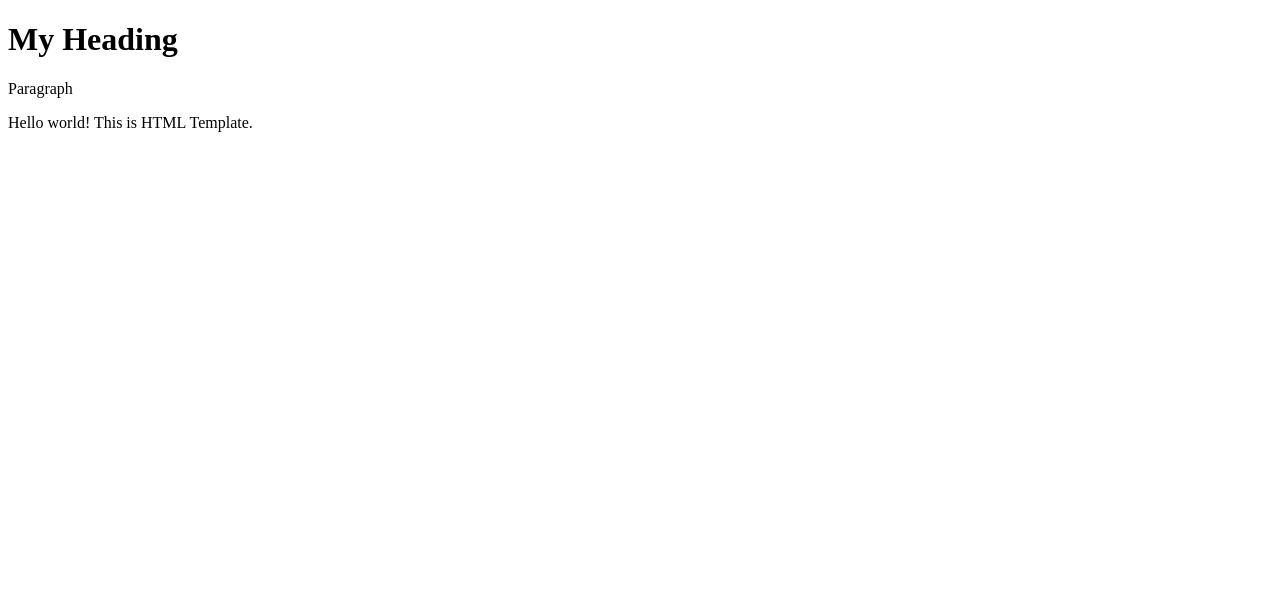
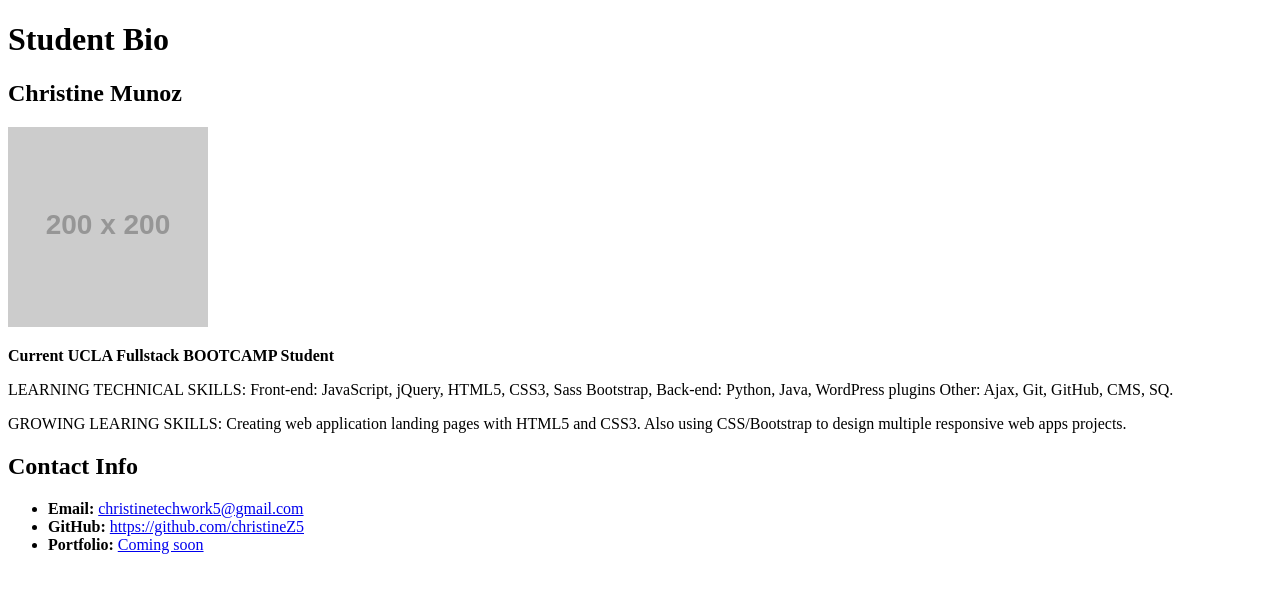
Before and after one commit to christineZ5/christineZ5.github.io, a plain HTML site: page index.html in a window 1280 px wide. Drawn offline with Linux system fonts and the light colour scheme; placeholder pictures from the web are drawn by us.

Commit message:
Add files via upload

```diff
--- a/index.html
+++ b/index.html
@@ -1,24 +1,52 @@
-<!doctype html>
-<html class="no-js" lang="english">
+<!DOCTYPE html>
+	<html>
+	    <head>
+	        <title>Student Biography</title>
+	        <link rel="stylesheet" type="text/css" href="assets/style.css">
+	    </head>
+	    <body>
+	        <header>
+	            <h1>Student Bio</h1>
+	        </header>
 
-<head>
-  <meta charset="utf-8">
-  <title>MY HTML TEMPLATE</title>
-  <meta name="description" content="">
-  <meta name="viewport" content="width=device-width, initial-scale=1">
-<h1>My Heading
+	        <div class="container">
+	            <section id="main-bio">
+	                <h2>Christine Munoz</h2>
 
-</h1>
-<p>Paragraph</p>
-  <link rel="stylesheet" href="css/main.css">
+	                <img id="bio-image" src="https://placehold.it/200x200" alt="Profile Photo of Christine Munoz">
 
-  <meta name="theme-color" content="#fafafa">
-</head>
+                   <p>
 
-<body>
 
-  <p>Hello world! This is HTML Template.</p>
+                     <Strong>Current UCLA Fullstack BOOTCAMP Student</Strong>
 
-</body>
+                  </p>
+                  <p>
 
-</html>
+                      LEARNING TECHNICAL SKILLS:
+                      Front-end: JavaScript, jQuery, HTML5, CSS3, Sass Bootstrap,
+                      Back-end: Python, Java, WordPress plugins
+                      Other: Ajax, Git, GitHub, CMS, SQ.
+                  </p>
+                  <p>
+                      GROWING LEARING SKILLS:
+                      Creating web application landing pages with HTML5 and CSS3.
+                      Also using CSS/Bootstrap to design multiple responsive web apps projects.
+
+	                </p>
+	            </section>
+
+
+	            <section id="contact-info">
+	                <h2>Contact Info</h2>
+
+
+	                <ul>
+	                    <li><strong>Email:</strong> <a href="mailto:christinetechwork5@gmail.com">christinetechwork5@gmail.com</a></li>
+	                    <li><strong>GitHub:</strong> <a href="https://github.com/christineZ5">https://github.com/christineZ5</a></li>
+	                    <li><strong>Portfolio:</strong> <a href="#">Coming soon</a></li>
+	                </ul>
+	            </section>
+	        </div>
+	    </body>
+	</html>
```
